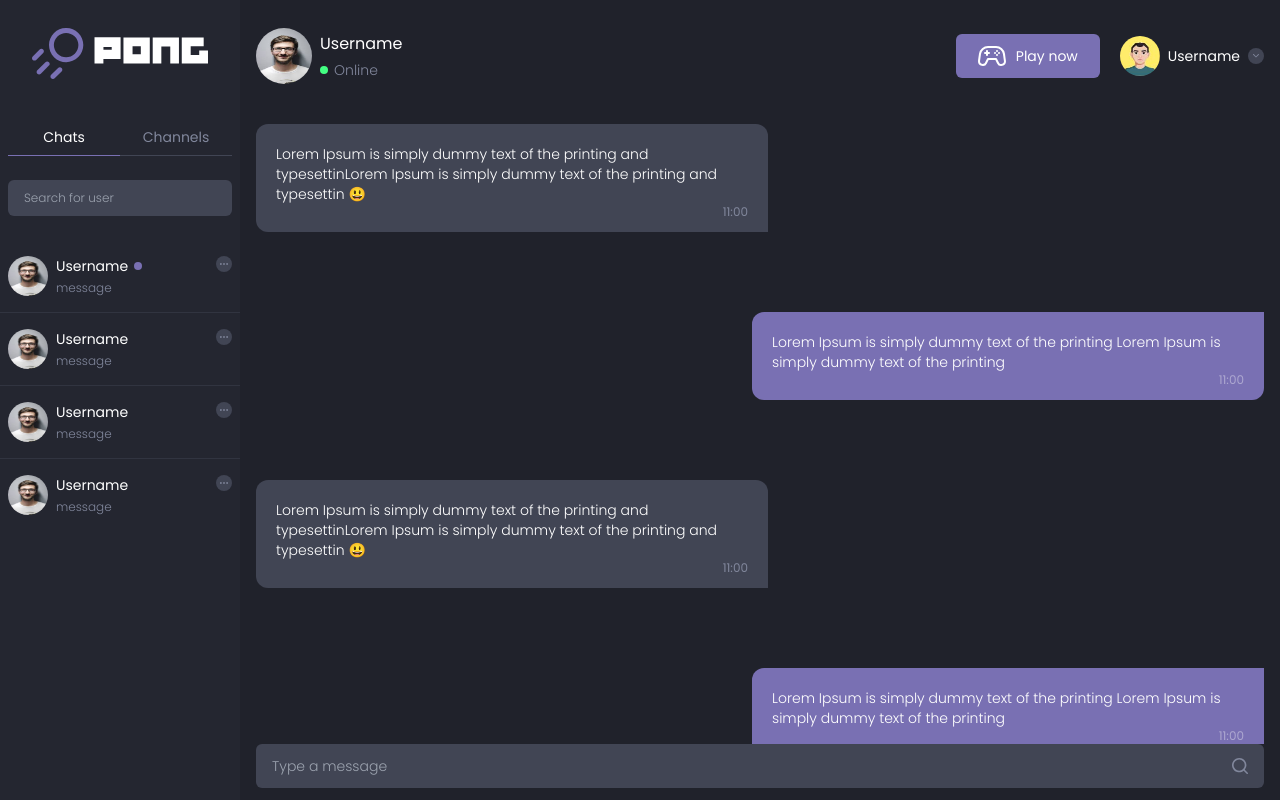
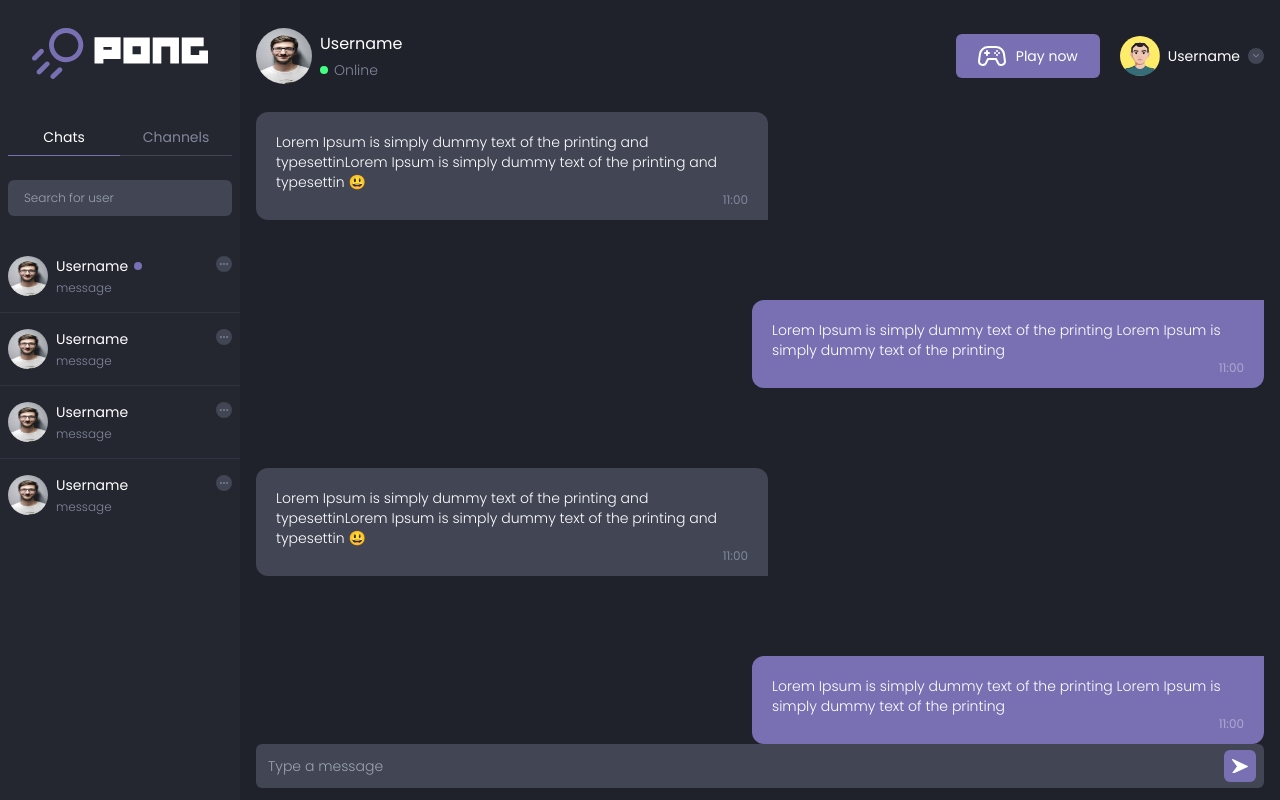
Before and after one commit to DNightOwl/42-ft-transcendence, a React (Create React App) app: page /#/Messages in a window 1280 px wide. Built offline with nearby package versions, Linux system fonts and the light colour scheme.

Commit message:
add send button

```diff
--- a/src/App.css
+++ b/src/App.css
@@ -91,7 +91,7 @@ main{
     .active span{
         color: #fff ;
     }
-    .live{
+    .content{
         max-width: 1090px;
     }
     .primary-live, .live-list{
@@ -105,4 +105,7 @@ main{
         width: 57.4rem;
     }
 
+    .content{
+        max-width: 1500px;
+    }
   }
--- a/src/components/Home.tsx
+++ b/src/components/Home.tsx
@@ -8,7 +8,7 @@ export default function Home() {
 
   return (
     <main>
-      <div className='flex flex-col gap-5 w-full h-full live lg:mx-auto'>
+      <div className='flex flex-col gap-5 w-full h-full content lg:mx-auto'>
         <h1 className='text-primaryText text-2xl flex items-center gap-1.5'><span>Live Games</span><img src={fire} alt="fire"  className='w-4'/></h1>
         <section className='flex flex-col gap-6 lg:flex-row lg:items-start'>
           <button className='w-full h-96 bg-shape rounded-xl lg:flex-1 primary-live'></button>
--- a/src/components/Items/Icons.tsx
+++ b/src/components/Items/Icons.tsx
@@ -132,3 +132,17 @@ export function ArrowDownIcon(props:typeProps) {
 
     )
   }
+
+
+  export function SendIcon(props:typeProps){
+    return(
+      <svg id="Group_112" data-name="Group 112" className={props.edit} xmlns="http://www.w3.org/2000/svg" viewBox="0 0 25.575 23.746">
+  <g id="Group_111" data-name="Group 111" transform="translate(0 0)">
+    <g id="Group_110" data-name="Group 110">
+      <path id="Path_44" data-name="Path 44" d="M25.046,27.063,1.3,16.1a.918.918,0,0,0-1.092.256A.908.908,0,0,0,.184,17.48L7.993,27.893.184,38.305A.913.913,0,0,0,1.3,39.682L25.044,28.722a.913.913,0,0,0,0-1.659Z" transform="translate(0 -16.02)"/>
+    </g>
+  </g>
+</svg>
+
+    )
+  }
--- a/src/components/Items/Navigation/NavigationDesktop/HeaderNav.tsx
+++ b/src/components/Items/Navigation/NavigationDesktop/HeaderNav.tsx
@@ -10,7 +10,7 @@ interface typeProps{
 
 export default function HeaderNav({messages}:typeProps) {
   return (
-    <section className='hidden lg:flex justify-between items-center mr-4 ml-64 pt-7 gap-5'>
+    <section className={`hidden lg:flex justify-between items-center mr-4 ml-64 pt-7 gap-5 ${(messages)?'pb-7':''}`}>
         {
             (!messages)?(
             <div className='flex-1 2xl:flex 2xl:justify-center'>
--- a/src/components/Messages.tsx
+++ b/src/components/Messages.tsx
@@ -1,7 +1,7 @@
 import React, { useEffect } from 'react'
 import BoxMessagesFriend from './Items/BoxMessagesFriend';
 import BoxMessagesUser from './Items/BoxMessagesUser';
-import { SearchIcon } from './Items/Icons';
+import { SendIcon } from './Items/Icons';
 
 export default function Messages() {
   useEffect(()=>{
@@ -9,8 +9,9 @@ export default function Messages() {
   });
 
   return (
-    <main className='flex flex-col h-full relative overflow-hidden'>
-      <div className='flex flex-col gap-20 h-full overflow-auto mb-7 pb-7'>
+    <main className='flex flex-col h-full relative overflow-hidden pt-0'>
+      <div className='h-full overflow-auto 2xl:flex 2xl:justify-center mb-7 pb-7 2xl:mb-10'>
+        <div className='flex flex-col content 2xl:w-full gap-20'>
           <BoxMessagesFriend />
           <BoxMessagesUser />
           <BoxMessagesFriend />
@@ -20,9 +21,12 @@ export default function Messages() {
           <BoxMessagesFriend />
           <BoxMessagesUser />
         </div>
-        <div className='flex items-center bg-shape pr-4 rounded-md absolute w-full bottom-3'>
-            <input type="text" placeholder='Type a message' className='flex-1 bg-transparent placeholder-secondary-text placeholder:font-light placeholder:text-sm font-light text-sm p-3 pl-4 pr-1.5 focus:outline-none text-primaryText'/>
-              <SearchIcon edit="w-4"/>
+      </div>
+        <div className='flex items-center bg-shape pr-2 rounded-md absolute w-full bottom-3 send'>
+            <input type="text" placeholder='Type a message' className='flex-1 bg-transparent placeholder-secondary-text placeholder:font-light placeholder:text-sm font-light text-sm p-3 pl-3 pr-2 focus:outline-none text-primaryText'/>
+            <button className='bg-primary w-8 h-8 flex justify-center items-center rounded-md'>
+              <SendIcon edit="w-4 fill-white"/>
+            </button>
         </div>
     </main>
   )
```
Lines whose indentation alone changed are shown as unchanged.
